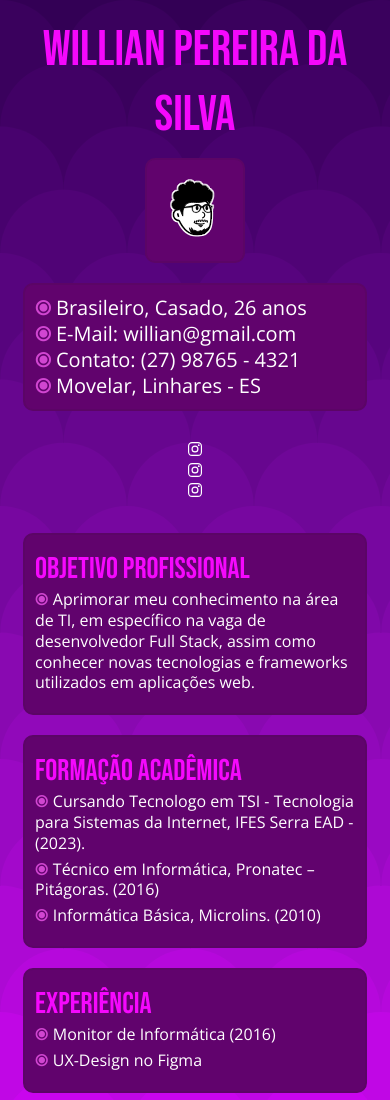
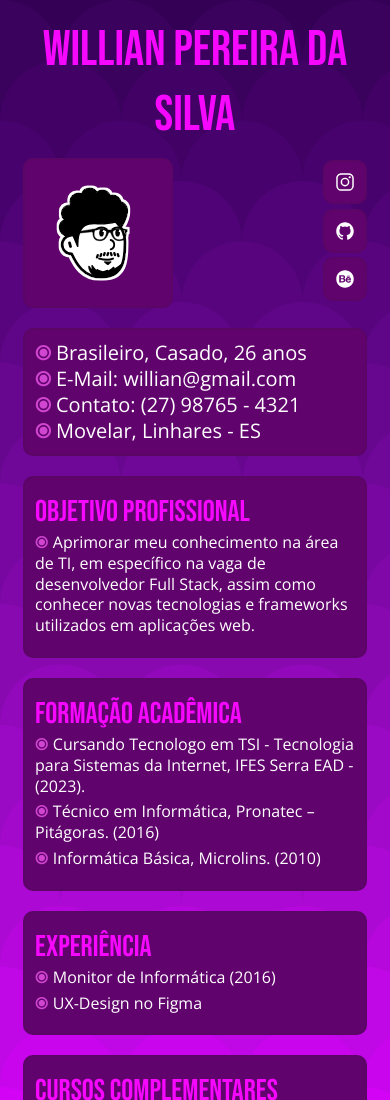
Before and after one commit to williansibertino/IFES_FrontEnd, a plain HTML site: page src/pages/curriculos/williansilva.html in a window 390 px wide. Shown: the top 1100 px of the page. Drawn offline with nearby package versions, Linux system fonts and the light colour scheme; a web font is replaced by a local one.

Commit message:
modified:   src/pages/curriculos/williansilva.html 	modified:   src/styles/new.css

```diff
--- a/src/pages/curriculos/williansilva.html
+++ b/src/pages/curriculos/williansilva.html
@@ -28,9 +28,15 @@
                     </div>
                     <div class="flexItem">
                         <div class="flexIcon">
-                            <a href="#"><ion-icon name="logo-instagram"></ion-icon></a>
-                            <a href="#"><ion-icon name="logo-instagram"></ion-icon></a>
-                            <a href="#"><ion-icon name="logo-instagram"></ion-icon></a>
+                            <div class="link">
+                                <a class="link" href="#"><ion-icon name="logo-instagram"></ion-icon></a>
+                            </div>
+                            <div>
+                                <a href="#"><ion-icon name="logo-github"></ion-icon></a>
+                            </div>
+                            <div>
+                                <a href="#"><ion-icon name="logo-behance"></ion-icon></a>
+                            </div>
                         </div>
                     </div>
                 </div>
--- a/src/styles/new.css
+++ b/src/styles/new.css
@@ -30,15 +30,12 @@ p {
     margin-bottom: 5px;
 }
 
-
-
 /* Header */
 .flexContainer {
     display: flex;
     flex-direction: row;
     flex-wrap: wrap;
     justify-content: center;
-
 }
 .flexItem {
     border: 2px solid #5b0566;
@@ -55,8 +52,19 @@ p {
     width: 150px;
 }
 @media only screen and (max-width:480px){
+    .flexContainer {
+        align-items: center;
+        justify-content: space-between;
+    }
     .flexItem:nth-child(1){
-        max-width: 100px;
+        max-width: 150px;
+    }
+    .flexItem:last-child {
+        order: -1;
+        flex-wrap: wrap;
+    }
+    .flexItem:first-child {
+        order: -2;
     }
 }
 .flexItem:nth-child(2) {
@@ -65,12 +73,22 @@ p {
 .flexItem:last-child {
     border: 0;
     background: none;
+    padding: 0;
 }
 .flexIcon {
     display: flex;
     flex-direction: column;
+    align-content: space-between;
+}
+ion-icon {
+    font-size: 2rem;
+    border-radius: 10px;
+    background-color: #61036d;
+    padding: 1rem;
+    border: 2px solid #5b0566;
 }
 .avatar {
+    display: block;
     margin: auto;
     max-width: 150px;
     border-radius: 10px;
```
